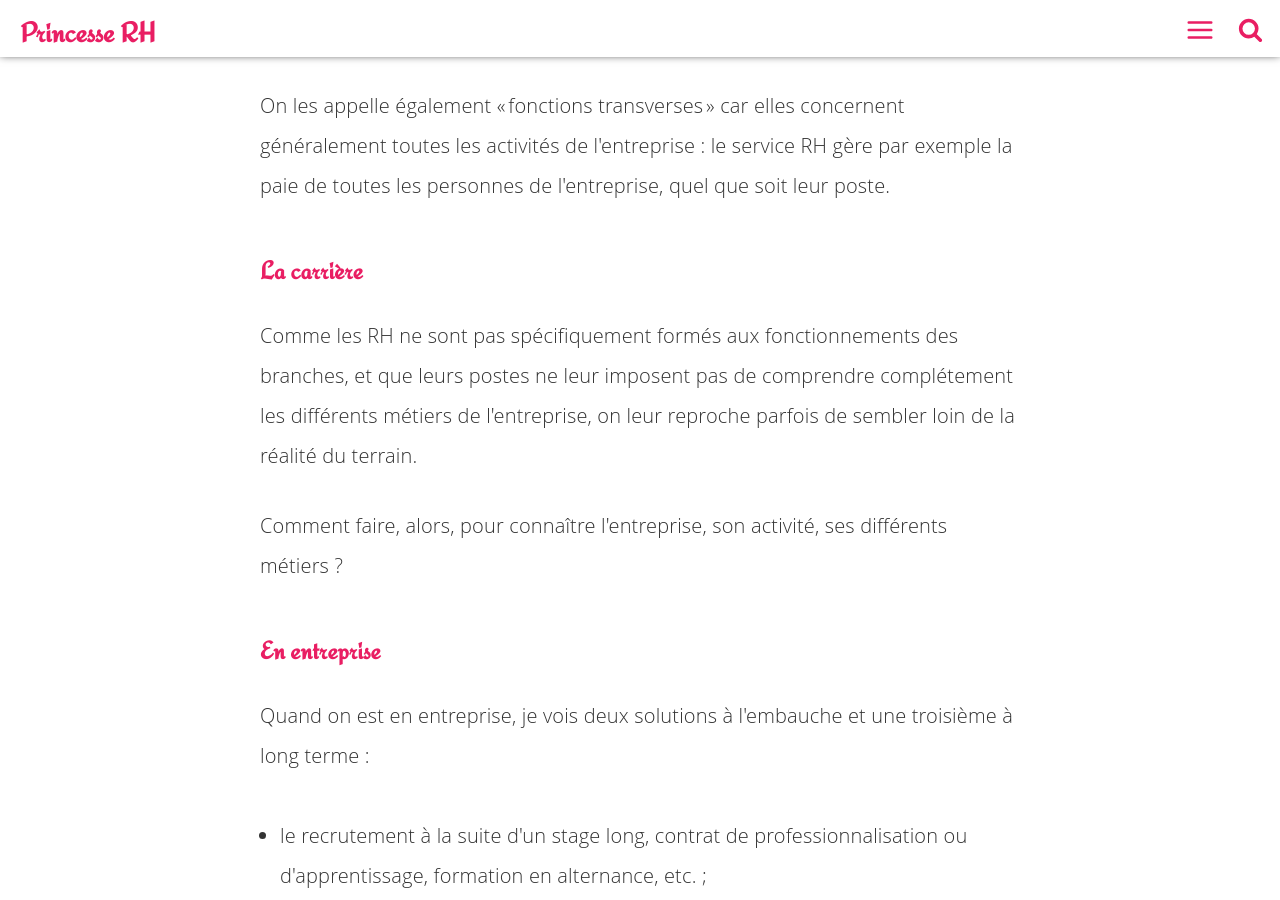
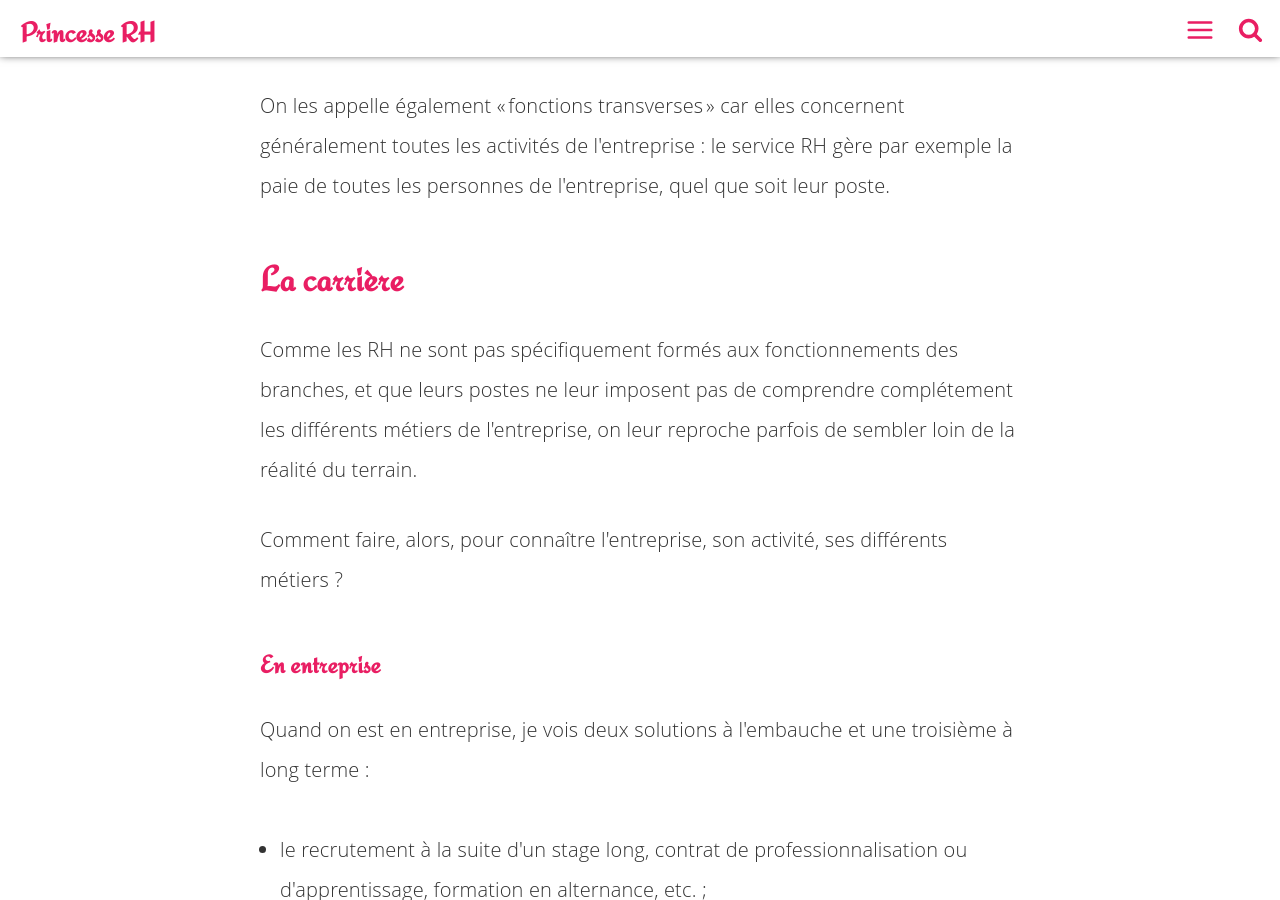
Before and after one commit to Libelilou/libelilou.github.io, a Jekyll site: the page built from _posts/rh/2019-04-30-formation-rh.md, in a window 1280 px wide and 900 px high, scrolled down 3322 px. Built offline with Jekyll 4.4.1, drawn with Linux system fonts in a browser that asks for light colours; comment, search, counter and statistics services are not loaded.

Commit message:
Correction titre

```diff
--- a/_posts/rh/2019-04-30-formation-rh.md
+++ b/_posts/rh/2019-04-30-formation-rh.md
@@ -46,7 +46,7 @@ Les "fonctions support" désignent les postes nécessaires au fonctionnement de
 
 On les appelle également "fonctions transverses" car elles concernent généralement toutes les activités de l'entreprise : le service RH gère par exemple la paie de toutes les personnes de l'entreprise, quel que soit leur poste.
 
-### La carrière
+## La carrière
 
 Comme les RH ne sont pas spécifiquement formés aux fonctionnements des branches, et que leurs postes ne leur imposent pas de comprendre complétement les différents métiers de l'entreprise, on leur reproche parfois de sembler loin de la réalité du terrain.
 
```
